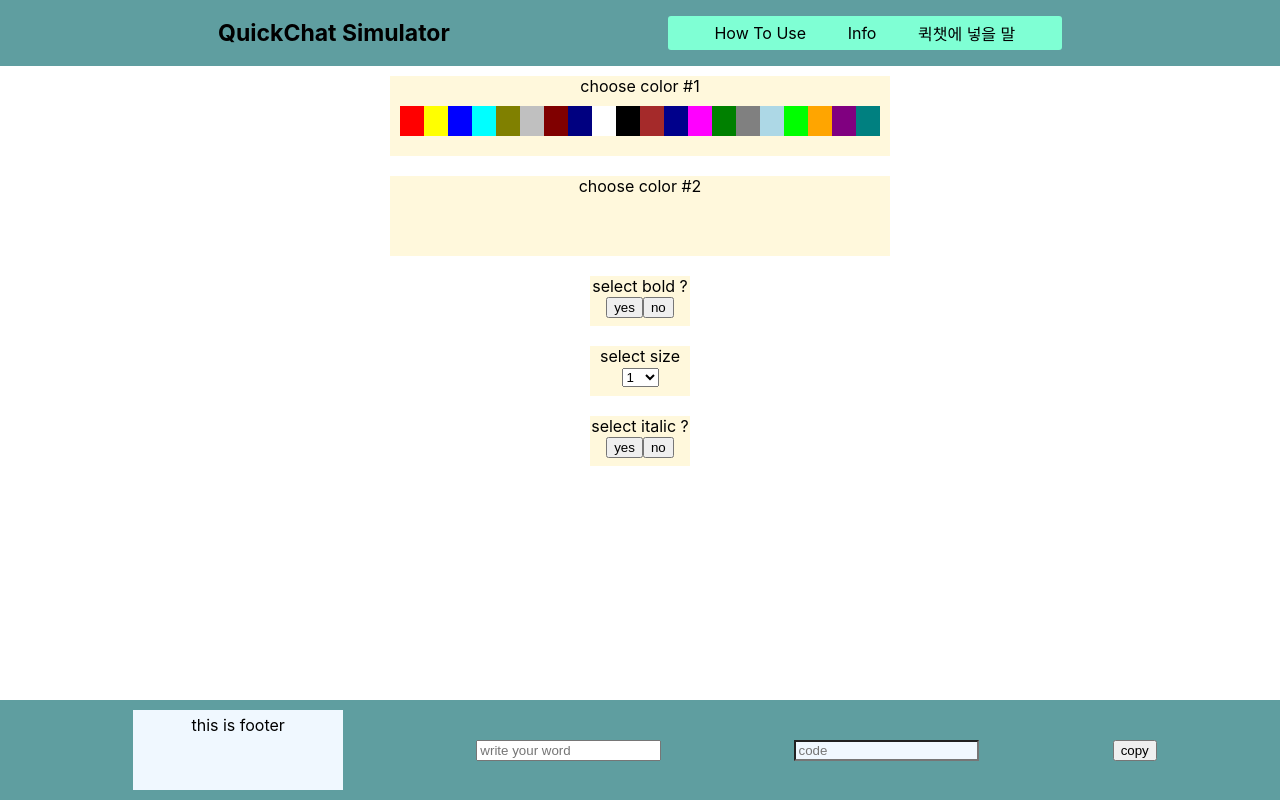
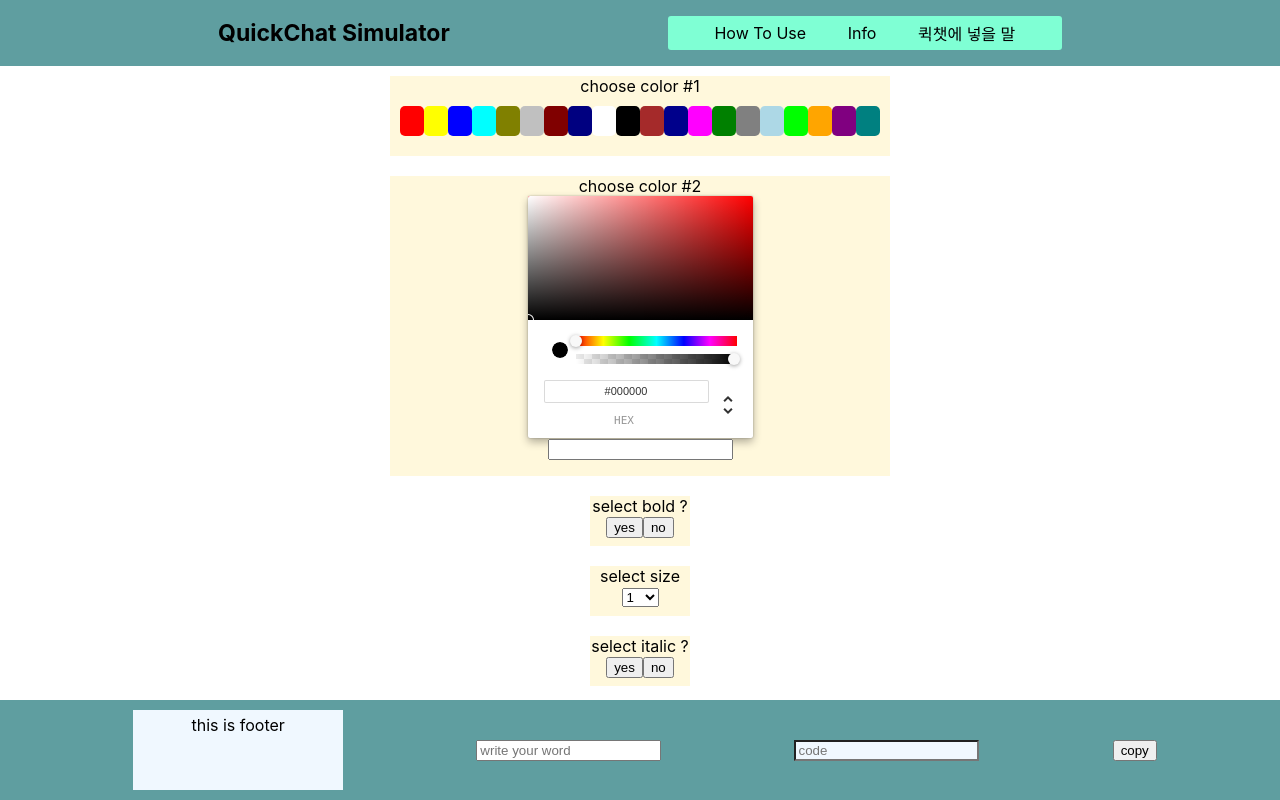
Before and after one commit to lwef/quick-chat-simulator, a React (Create React App) app: page / in a window 1280 px wide. Built offline with nearby package versions, Linux system fonts and the light colour scheme.

Commit message:
#2 Add color picker2

```diff
--- a/package.json
+++ b/package.json
@@ -7,6 +7,7 @@
     "@testing-library/react": "^13.3.0",
     "@testing-library/user-event": "^13.5.0",
     "react": "^18.2.0",
+    "react-color": "^2.19.3",
     "react-dom": "^18.2.0",
     "react-router-dom": "^6.3.0",
     "react-scripts": "5.0.1",
--- a/src/view/Main.css
+++ b/src/view/Main.css
@@ -12,6 +12,13 @@
     background-color: cornsilk;
 }
 
+.main__colorPick2 {
+    width: 500px;
+    height: 300px;
+    margin: 10px;
+    background-color: cornsilk;
+}
+
 .colorWrap {
     margin: 10px;
     display: flex;
@@ -19,9 +26,10 @@
     justify-content: space-evenly;
 }
 
-.colorWrap > div {
+.colorWrap div {
     width: 30px;
     height: 30px;
+    border-radius: 5px;
 }
 
 .main__smallBox {
--- a/src/view/Main.js
+++ b/src/view/Main.js
@@ -1,18 +1,35 @@
-import React from 'react';
+import React, { useState, useEffect, useCallback } from 'react';
 import Footer from '../component/Footer';
 import './Main.css';
+import { ChromePicker } from 'react-color';
 
 function Main() {
+    const [color, setColor] = useState('');
+
     const colorPicker1 = () => {
-        const color = ["red", "yellow", "blue", "aqua", "olive", "silver", "maroon", "navy", "white", "black",
+        const colorSet = ["red", "yellow", "blue", "aqua", "olive", "silver", "maroon", "navy", "white", "black",
             "brown", "darkblue", "magenta", "green", "grey", "lightblue", "lime", "orange", "purple", "teal"];
         const result = [];
-        const numOfColor = color.length;
+        const numOfColor = colorSet.length;
         for (let i=0; i<numOfColor; i++) {
-            result.push(<div key={i} style={{background:color[i]}} onClick = {()=> {console.log(color[i])}}></div>);
+            result.push(<div key={i} style={{background:colorSet[i]}} onClick = {()=> {
+                console.log(colorSet[i]);
+                setColor(colorSet[i]);
+            }}></div>);
         }
         return result;
     }
+
+    useEffect(() => {
+        if (!color) {
+          setColor('');
+        }
+        setColor(color);
+    }, [color]);
+
+    const handleColorChange = useCallback((color) => {
+        setColor(color);
+    }, [color]) //컬러 데이터가 바뀔때마다 이 함수는 갱신된다.
 
     const chatSize = () => {
         const result = [];
@@ -25,14 +42,24 @@ function Main() {
     return (
         <div className='main'>
             <Footer/>
-            <div className='main__colorPick'>
+            <div className='main__colorPick' style={{background:color}}>
                 choose color #1<br/>
                 <div className='colorWrap'>
                     {colorPicker1()}
                 </div>
             </div>
-            <div className='main__colorPick'>
-                choose color #2
+            <div className='main__colorPick2' style={{background:color}}>
+                <center>
+                choose color #2<br/>
+                <ChromePicker
+                    color={color}
+                    onChange={color => handleColorChange(color.hex)}
+                />
+                <input
+                    value={color}
+                    onChange={e => handleColorChange(e.target.value)}
+                />
+                </center>
             </div>
             <div className='main__smallBox'>
                 select bold ?
```
Also changed, not shown: 1 other file (tests, documents, lock files or other folders).
